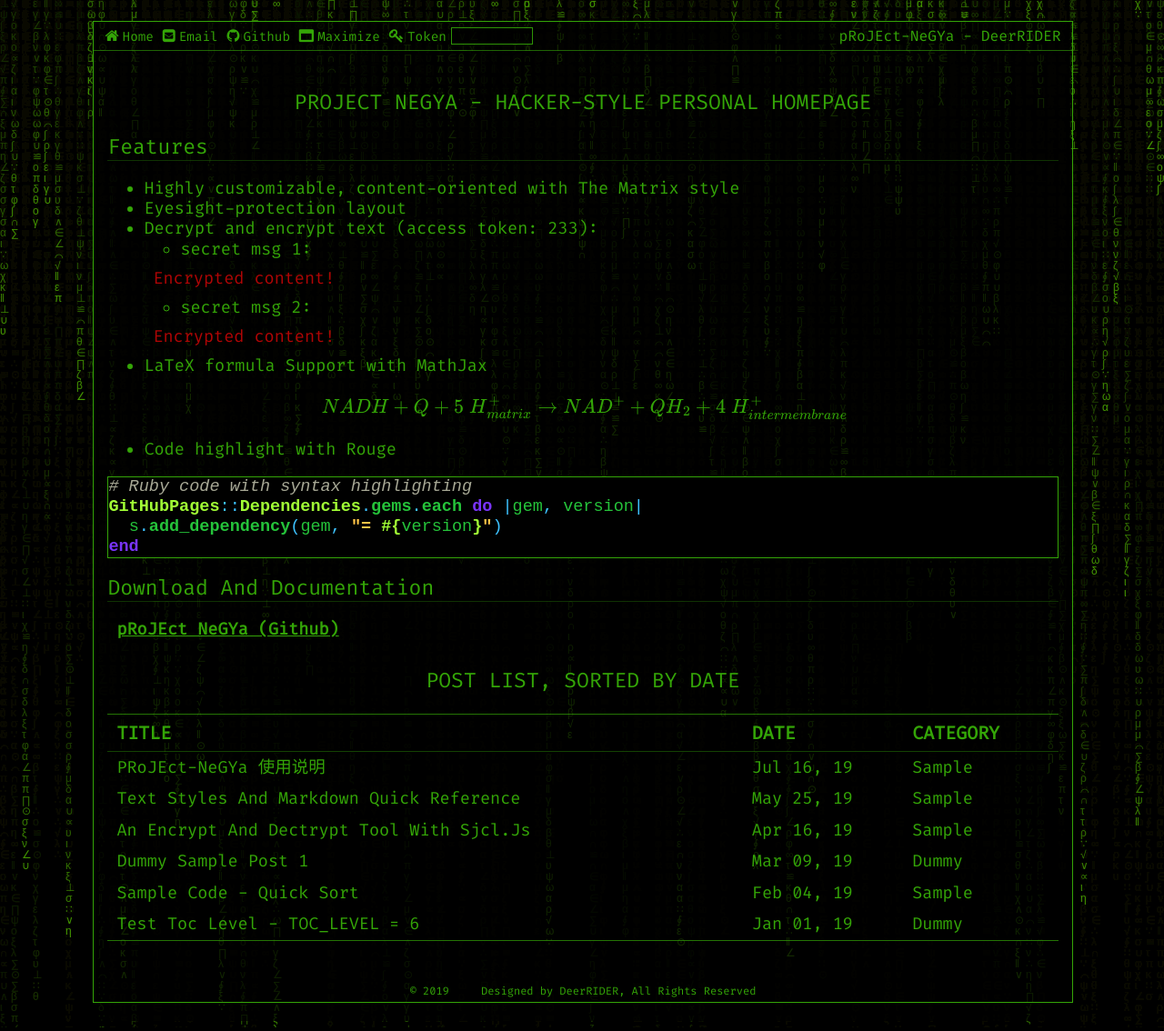
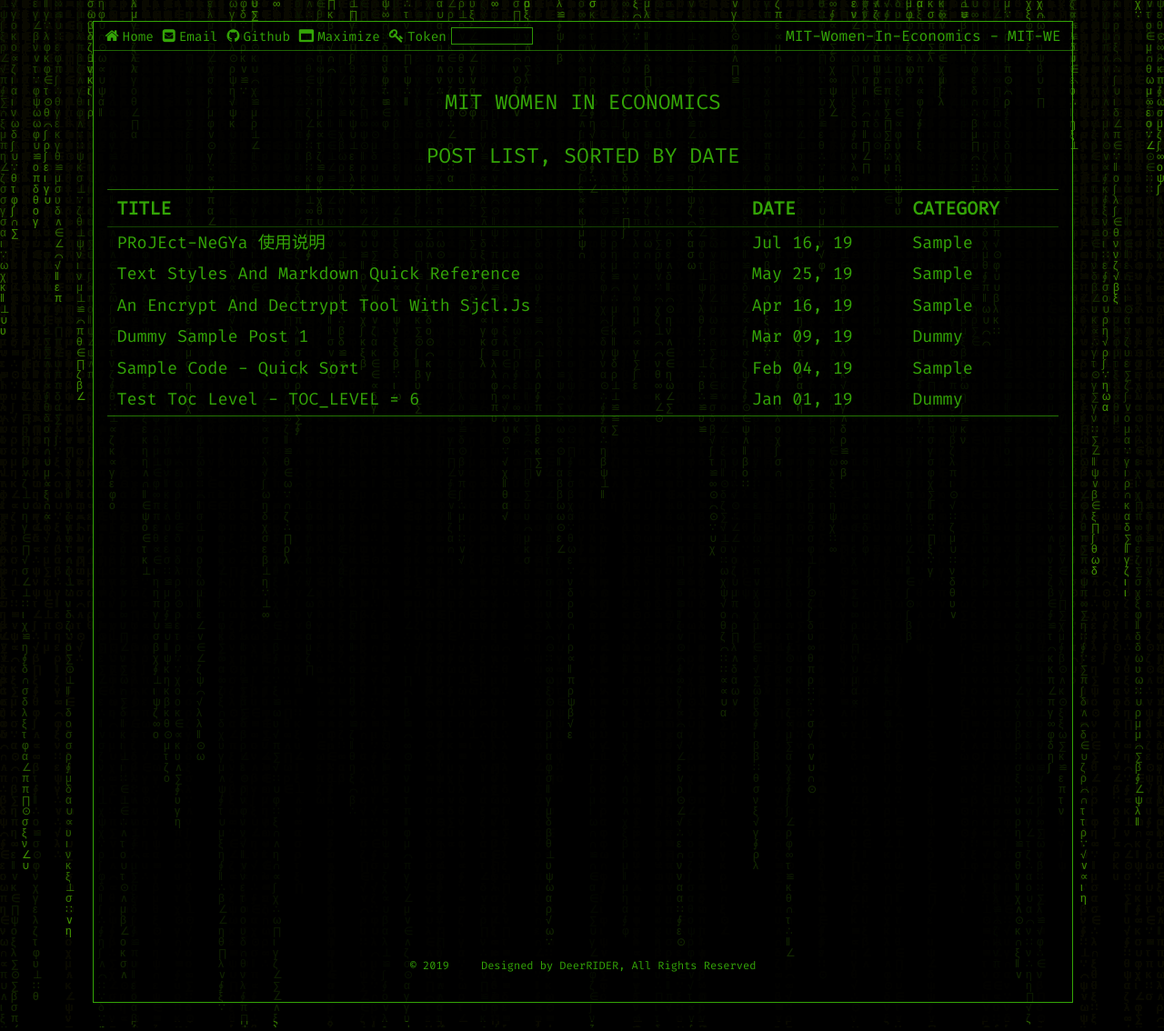
Before and after one commit to mit-we/mit-we.github.io, a Jekyll site: the page built from pages/index.md, in a window 1280 px wide. Shown: the whole page at 91% size. Built offline with Jekyll 4.4.1, drawn with Linux system fonts in a browser that asks for light colours; formulas are drawn with MathJax 3.

Commit message:
customizing

````diff
--- a/_config.yml
+++ b/_config.yml
@@ -1,8 +1,8 @@
 ## Settings
-title: pRoJEct-NeGYa
-owner: "DeerRIDER"
-url: "https://akiritsu.github.io"
-baseurl: "/pRoJEct-NeGYa"
+title: MIT-Women-In-Economics
+owner: "MIT-WE"
+url: "https://mit-we.github.io/"
+baseurl: "/"
 permalink: /:title/
 description: ""
 markdown: kramdown
@@ -10,8 +10,8 @@
   headers:
     Access-Control-Allow-Origin: "*"
 ## Global Variables
-email: "akiritsu@outlook.com"
-github: "akiritsu/pRoJEct-NeGYa"
+email: "rdix@mit.edu"
+github: "mit-we"
 # path to: css/, fonts/, img/ and js/
 assets_path: "/assets" # i.e. "/assets"
 statement: "Designed by DeerRIDER, All Rights Reserved"
--- a/pages/index.md
+++ b/pages/index.md
@@ -11,30 +11,4 @@
 permalink: /
 ---
 
-# PROJECT NEGYA - HACKER-STYLE PERSONAL HOMEPAGE
-
-##  Features
-* Highly customizable, content-oriented with The Matrix style
-* Eyesight-protection layout
-* Decrypt and encrypt text (access token: 233):
-  * secret msg 1:
-  <p class="encrypted" id="/MZAf/PKx9jpw8/Jnp7XQQFki2ibGnArZP46W+keVThXquhWwFROEFnbY8eC57Tw==">Encrypted content!</p>
-  * secret msg 2:
-  <p class="encrypted" id="G7D+0370pNmixIP1j7teCg1jtm9XCdOWYFH61lcM0LYWlT0hB3rS9raIs=">Encrypted content!</p>
-* LaTeX formula Support with MathJax
-
-$$
-NADH+Q+5\;H_{matrix}^{+}\rightarrow NAD^{+}+QH_{2}+4\;H_{intermembrane}^{+}\!
-$$
-
-* Code highlight with Rouge
-
-```ruby
-# Ruby code with syntax highlighting
-GitHubPages::Dependencies.gems.each do |gem, version|
-  s.add_dependency(gem, "= #{version}")
-end
-```
-## Download and Documentation
-
-[**pRoJEct NeGYa (Github)**](https://github.com/akiritsu/pRoJEct-NeGYa)
+# MIT Women in Economics
````
